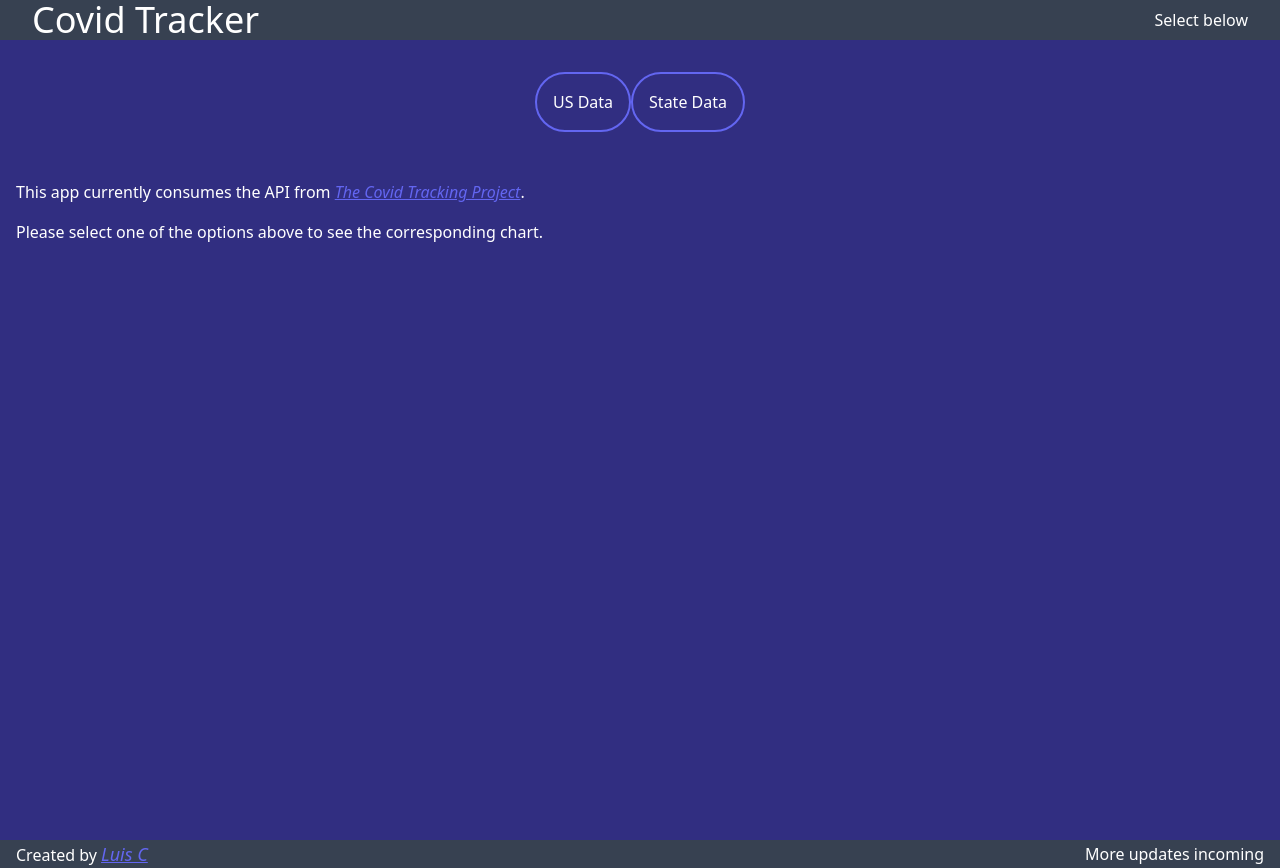
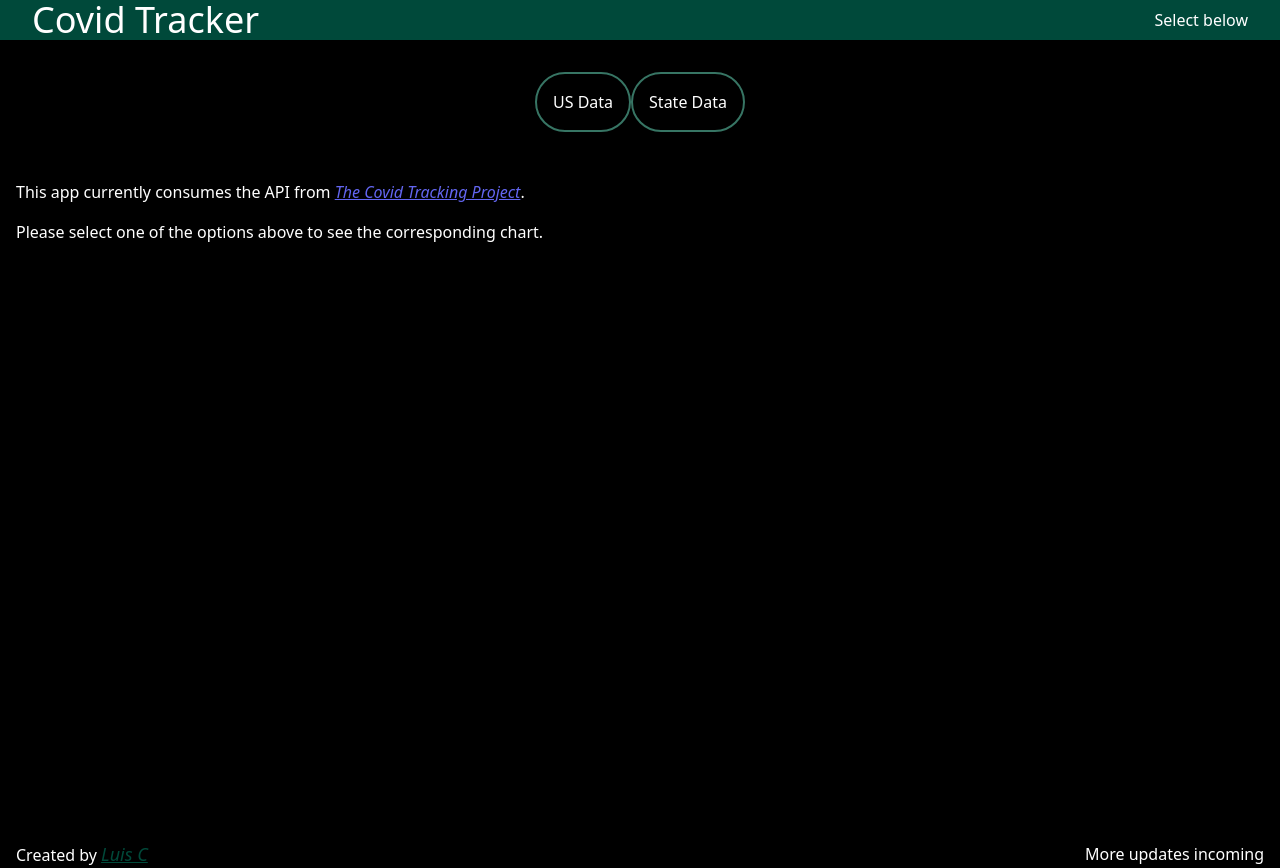
Before and after one commit to Blazekla/covid-tracker, a React (Create React App) app: page / in a window 1280 px wide. Built offline with nearby package versions, Linux system fonts and the light colour scheme.

Commit message:
adjusting project color

```diff
--- a/public/index.html
+++ b/public/index.html
@@ -12,7 +12,7 @@
 
     <title>Covid Tracker</title>
   </head>
-  <body class="bg-gray-700">
+  <body class="bg-primary-main">
     <noscript>You need to enable JavaScript to run this app.</noscript>
     <div id="root"></div>
   </body>
--- a/src/App.js
+++ b/src/App.js
@@ -12,16 +12,16 @@ function App() {
       <div className="flex justify-center py-8">
         <NavLink
           to="/us"
-          className="p-4 rounded-full border-solid border-2 border-indigo-500 text-white"
-          activeClassName="underline bg-indigo-500"
+          className="p-4 rounded-full border-solid border-2 border-primary-light text-white"
+          activeClassName="underline bg-primary-light"
           aria-label="See US Numbers"
         >
           US Data
         </NavLink>
         <NavLink
           to="/state"
-          className="p-4 rounded-full border-solid border-2 border-indigo-500 text-white"
-          activeClassName="underline bg-indigo-500"
+          className="p-4 rounded-full border-solid border-2 border-primary-light text-white"
+          activeClassName="underline bg-primary-light"
           aria-label="See State's Numbers"
         >
           State Data
--- a/src/components/Layout.js
+++ b/src/components/Layout.js
@@ -5,7 +5,7 @@ import { NavLink } from "react-router-dom";
 
 function Layout({ children }) {
   return (
-    <div className="flex flex-col  bg-indigo-900">
+    <div className="flex flex-col bg-black">
       <Header>
         <NavLink to="/">
           <h1 className="text-4xl text-white">Covid Tracker</h1>
@@ -14,12 +14,12 @@ function Layout({ children }) {
       </Header>
       <main className="min-h-screen">{children}</main>
       <Footer>
-        <div className="flex justify-between max-w-full bg-gray-700 items-center px-1 sm:px-4">
+        <div className="flex justify-between max-w-full bg-black items-center px-1 sm:px-4">
           <p className="text-white">
             Created by{" "}
             <a
               href="https://luiscristo.com"
-              className="text-indigo-500 italic underline text-lg"
+              className="text-primary-main italic underline text-lg"
             >
               Luis C
             </a>
--- a/src/components/State/stateChart.js
+++ b/src/components/State/stateChart.js
@@ -59,7 +59,7 @@ function StateChart({
 
   return (
     <>
-      <div className="bg-pink-600 m-4" style={{ width: "400px" }}>
+      <div className="bg-pink-600 m-4 rounded" style={{ width: "400px" }}>
         {totalCases && !loading ? (
           <SmallComposedChart
             totalCases={totalCases}
--- a/src/components/common/barChart.js
+++ b/src/components/common/barChart.js
@@ -31,7 +31,7 @@ function BarChartComponent({ totalCases, today, selectedType, location }) {
     <ResponsiveContainer
       width="100%"
       height={300}
-      className="bg-white rounded-b"
+      className="border-gray-900 rounded-b"
     >
       <BarChart
         width={500}
--- a/src/components/common/chartModal.js
+++ b/src/components/common/chartModal.js
@@ -27,10 +27,10 @@ function ChartModal({
       className="h-screen w-screen left-0 top-0 fixed z-30 flex flex-col justify-center "
     >
       <div
-        className="bg-black bg-opacity-30 z-40 left-0 top-0 right-0 bottom-0 absolute"
+        className="bg-black bg-opacity-60 z-40 left-0 top-0 right-0 bottom-0 absolute"
         onClick={handleToggle}
       ></div>
-      <div className="flex flex-col items-center my-12 bg-red-900 z-50">
+      <div className="flex flex-col items-center my-12 bg-secondary-dark z-50">
         <div
           className="flex flex-wrap justify-between w-full"
           style={{ maxWidth: "1500px" }}
@@ -49,9 +49,11 @@ function ChartModal({
               />
             </div>
           </div>
-          <button onClick={handleToggle} className="text-white p-2 px-4 sm:p-8">
-            X
-          </button>
+          <div className="p-2 px-4 sm:p-8 flex justify-center items-center">
+            <button onClick={handleToggle} className="text-white ">
+              X
+            </button>
+          </div>
         </div>
 
         <div className="container mx-auto px-2 sm:px-4 mb-16">
--- a/src/components/common/composedChart.js
+++ b/src/components/common/composedChart.js
@@ -34,8 +34,8 @@ function composedChart({
                 key={item.dataKey}
                 className={` text-xl ${
                   item.dataKey === "movingAverage"
-                    ? "text-red-700"
-                    : "text-indigo-900"
+                    ? "text-secondary-main"
+                    : "text-primary-main"
                 }`}
               >{`${item.dataKey === "movingAverage" ? "7day: " : ""}${
                 item.value
@@ -101,7 +101,7 @@ function composedChart({
     <ResponsiveContainer
       width="100%"
       height={heightInput}
-      className="bg-white rounded"
+      className="bg-gray-900 rounded text-white"
     >
       <ComposedChart
         margin={{
@@ -111,7 +111,7 @@ function composedChart({
           bottom: 10,
         }}
         data={totalCases}
-        // className="bg-gray-400"
+        // className="bg-gray-400 text-white"
       >
         <CartesianGrid strokeDasharray="3 3" />
         {minified ? (
@@ -145,7 +145,7 @@ function composedChart({
             name="7-day Average"
             activeDot={{ r: 4 }}
             dot={false}
-            stroke="#ff0000"
+            className="stroke-current text-secondary-main"
           />
         )}
 
@@ -160,7 +160,7 @@ function composedChart({
             }
             name={displayMessage()}
             barSize={20}
-            fill="#8884d8"
+            className="fill-current text-primary-light"
           />
         )}
       </ComposedChart>
--- a/src/components/common/lineChart.js
+++ b/src/components/common/lineChart.js
@@ -34,7 +34,7 @@ function lineChart({ totalCases, today, selectedType, location }) {
     <ResponsiveContainer
       width="100%"
       height={300}
-      className="bg-white rounded-t"
+      className="bg-gray-800 rounded-t"
     >
       <LineChart
         data={totalCases}
--- a/src/components/common/smallComposedChart.js
+++ b/src/components/common/smallComposedChart.js
@@ -32,8 +32,8 @@ function smallComposedChart({
                 key={item.dataKey}
                 className={` text-xl ${
                   item.dataKey === "movingAverage"
-                    ? "text-red-700"
-                    : "text-indigo-900"
+                    ? "text-secondary-main"
+                    : "text-primary-main"
                 }`}
               >{`${item.dataKey === "movingAverage" ? "7day: " : ""}${
                 item.value
@@ -52,7 +52,7 @@ function smallComposedChart({
     <ResponsiveContainer
       width="100%"
       height={heightInput}
-      className="bg-white rounded"
+      className="bg-gray-900 rounded"
     >
       <ComposedChart
         margin={{
@@ -79,7 +79,13 @@ function smallComposedChart({
         {minified ? <Brush dataKey="date" height={40} /> : null}
         {minified ? <Legend /> : null}
 
-        {barToggle && <Bar dataKey={display} barSize={20} fill="#8884d8" />}
+        {barToggle && (
+          <Bar
+            dataKey={display}
+            barSize={20}
+            className="fill-current text-primary-light"
+          />
+        )}
       </ComposedChart>
     </ResponsiveContainer>
   );
--- a/src/components/header.js
+++ b/src/components/header.js
@@ -2,7 +2,7 @@ import React from "react";
 
 function Header({ children }) {
   return (
-    <header className="flex justify-between items-center bg-gray-700 px-8">
+    <header className="flex justify-between items-center bg-primary-main px-8">
       {children}
     </header>
   );
--- a/tailwind.config.js
+++ b/tailwind.config.js
@@ -22,11 +22,11 @@ module.exports = {
           dark: "#740000",
         },
       },
-      textColor: {
-        primary: "#3490dc",
-        secondary: "#ffed4a",
-        danger: "#e3342f",
-      },
+      // textColor: {
+      //   primary: "#3490dc",
+      //   secondary: "#ffed4a",
+      //   danger: "#e3342f",
+      // },
       maxWidth: {
         viewport: "100vw",
       },
```
